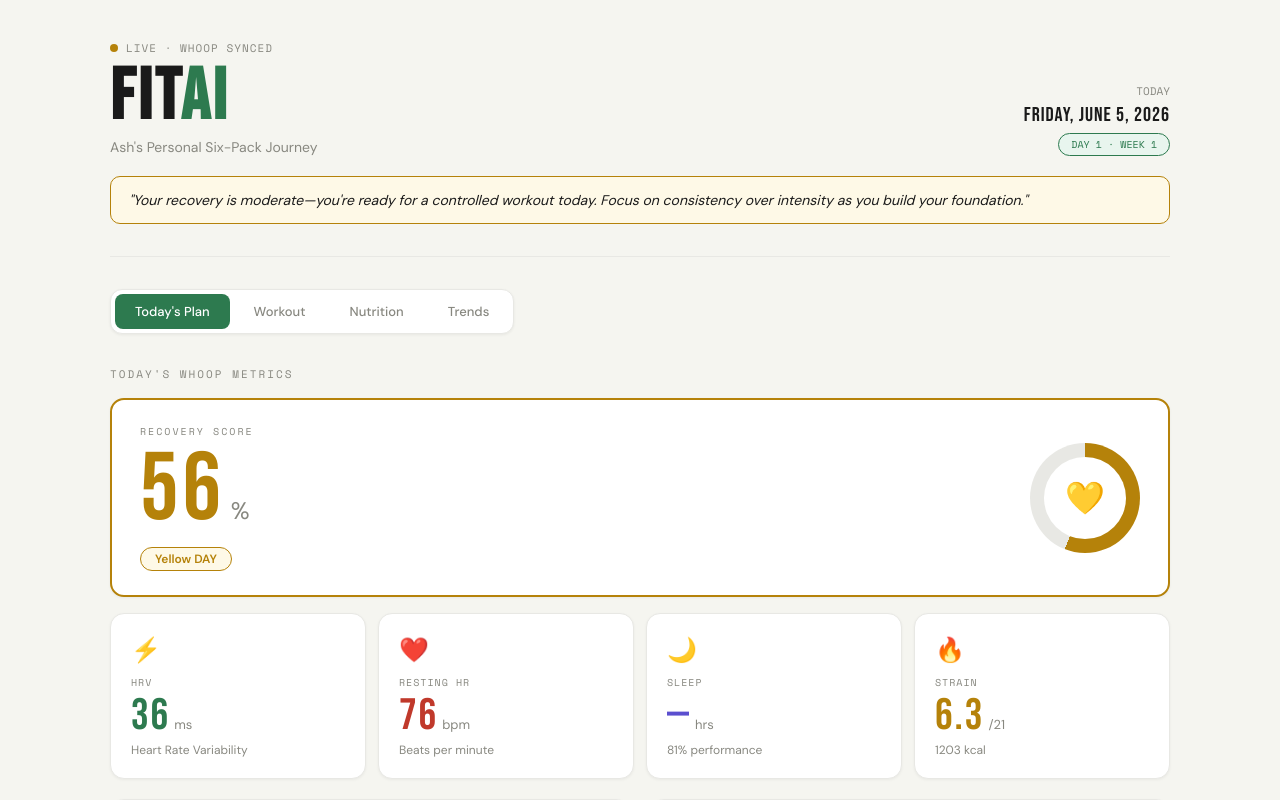
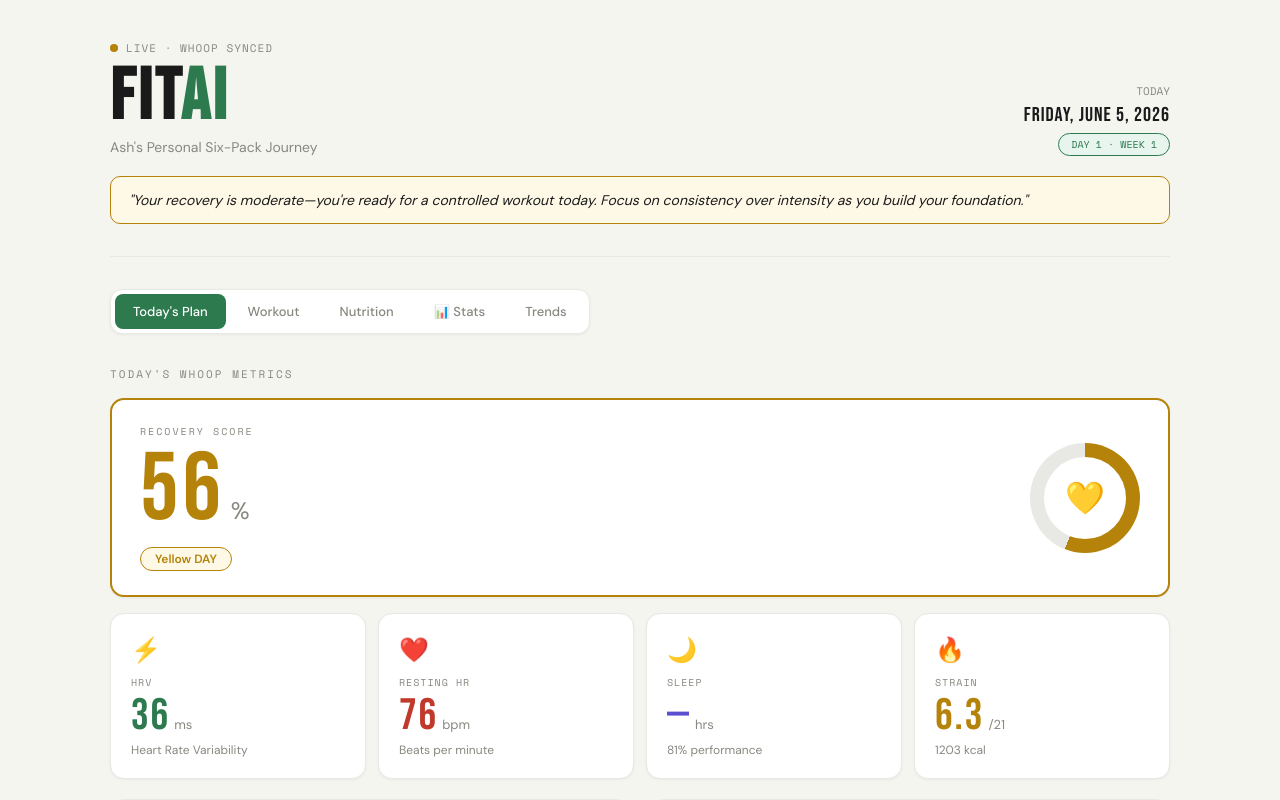
Before and after one commit to ashgoy05/fitai, a React (Vite) app: page / in a window 1280 px wide. Shown: the top 800 px of the page. Built offline with nearby package versions, Linux system fonts and the light colour scheme.

Commit message:
Add files via upload

```diff
--- a/src/App.jsx
+++ b/src/App.jsx
@@ -7,33 +7,35 @@ import MealPlan from './components/MealPlan.jsx';
 import RecoveryTrend from './components/RecoveryTrend.jsx';
 import DailyTips from './components/DailyTips.jsx';
 import ProgressInsight from './components/ProgressInsight.jsx';
+import StatsTab from './components/StatsTab.jsx';
+import historyData from './data/history.json';
 
 export default function App() {
   const [activeTab, setActiveTab] = useState('today');
   const plan = planData;
+  const history = historyData || [];
 
   const tabs = [
-    { id: 'today', label: "Today's Plan" },
-    { id: 'workout', label: 'Workout' },
+    { id: 'today',     label: "Today's Plan" },
+    { id: 'workout',   label: 'Workout' },
     { id: 'nutrition', label: 'Nutrition' },
-    { id: 'trends', label: 'Trends' },
+    { id: 'stats',     label: '📊 Stats' },
+    { id: 'trends',    label: 'Trends' },
   ];
 
   return (
     <div style={{ minHeight: '100vh', background: 'var(--bg)' }}>
       <div style={{ maxWidth: '1100px', margin: '0 auto', padding: '0 20px 60px' }}>
         <Header plan={plan} />
-
-        {/* Nav */}
         <div style={{
           display: 'flex', gap: '4px', marginBottom: '32px',
           background: 'var(--card)', borderRadius: '12px', padding: '4px',
           border: '1px solid var(--border)', width: 'fit-content',
-          boxShadow: '0 1px 3px rgba(0,0,0,0.06)',
+          boxShadow: '0 1px 3px rgba(0,0,0,0.06)', flexWrap: 'wrap',
         }}>
           {tabs.map(tab => (
             <button key={tab.id} onClick={() => setActiveTab(tab.id)} style={{
-              padding: '9px 20px', borderRadius: '8px', border: 'none',
+              padding: '9px 18px', borderRadius: '8px', border: 'none',
               cursor: 'pointer', fontFamily: 'var(--font-body)', fontSize: '13px',
               fontWeight: '500', transition: 'all 0.2s',
               background: activeTab === tab.id ? 'var(--accent)' : 'transparent',
@@ -55,9 +57,10 @@ export default function App() {
             <ProgressInsight insight={plan.progress_insight} daysOnProgram={plan.days_on_program} weekNumber={plan.week_number} />
           </div>
         )}
-        {activeTab === 'workout' && <WorkoutPlan workout={plan.workout} compact={false} />}
+        {activeTab === 'workout'   && <WorkoutPlan workout={plan.workout} compact={false} />}
         {activeTab === 'nutrition' && <MealPlan mealPlan={plan.meal_plan} compact={false} />}
-        {activeTab === 'trends' && <RecoveryTrend trend={plan.recovery_trend} plan={plan} />}
+        {activeTab === 'stats'     && <StatsTab history={history} plan={plan} />}
+        {activeTab === 'trends'    && <RecoveryTrend trend={plan.recovery_trend} plan={plan} />}
       </div>
     </div>
   );
```
